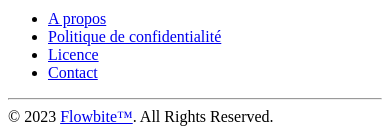
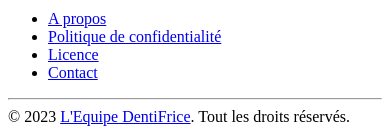
Before and after one commit to NicolasFrouin/challenge1_4iw3, a Symfony app: template templates/home/index.html.twig in a window 390 px wide; the page is wider, and only the part inside the window is pictured. Shown: the part 4293-4427 px from the top of that part. Run offline with Twig, Linux system fonts and the light colour scheme; the template is opened without the code that fills it, so the values that code supplies are empty; some libraries are stand-ins or nearby versions.

Commit message:
petit mise a jour du footer
petite mise a jour du footer vu qu'il y a qq données incorrecte

```diff
--- a/templates/base.html.twig
+++ b/templates/base.html.twig
@@ -169,7 +169,7 @@
             </ul>
         </div>
         <hr class="my-6 border-gray-200 sm:mx-auto dark:border-gray-700 lg:my-8" />
-        <span class="block text-sm text-gray-500 sm:text-center dark:text-gray-400">© 2023 <a href="https://flowbite.com/" class="hover:underline">Flowbite™</a>. All Rights Reserved.</span>
+        <span class="block text-sm text-gray-500 sm:text-center dark:text-gray-400">© 2023 <a href="#" class="hover:underline">L'Equipe DentiFrice</a>. Tout les droits réservés.</span>
     </div>
 </footer>
 		</div>
```
